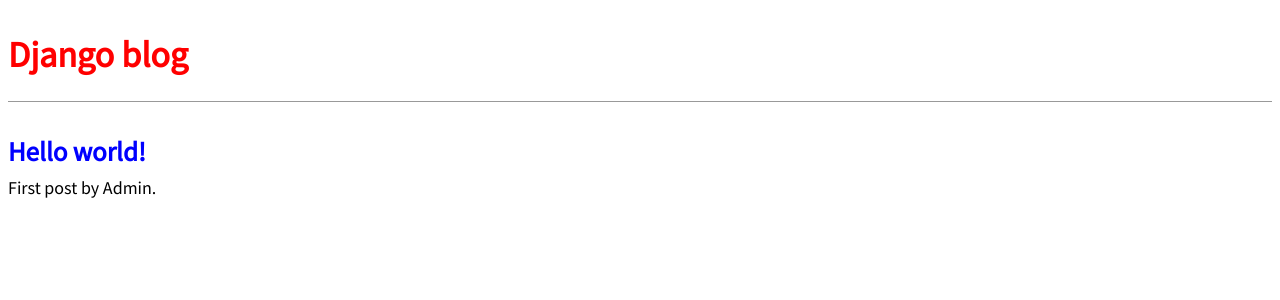
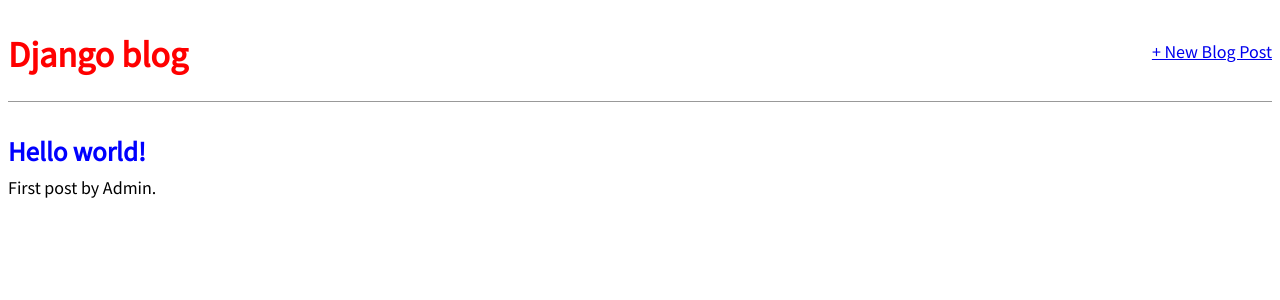
Before and after one commit to vladuhalys/Django-Blog, a Django app: page / in a window 1280 px wide. Shown: the top 300 px of the page. Run offline with Django 4.2, Linux system fonts and the light colour scheme; data comes from the database, SQL or seed files in the repository.

Commit message:
Update base.html

```diff
--- a/templates/base.html
+++ b/templates/base.html
@@ -1,18 +1,21 @@
-<!-- templates/base.html -->
-
 {% load static %}
-
 <html>
   <head>
     <title>Django blog</title>
+    <link href="https://fonts.googleapis.com/css?family=Source+Sans+Pro:400"
+    rel="stylesheet">
+    <link href="{% static 'css/base.css' %}" rel="stylesheet">
   </head>
   <body>
-    <header>
-      <h1><a href="{% url 'home' %}">Django blog</a></h1>
-      <link href="https://fonts.googleapis.com/css?family=Source+Sans+Pro:400" rel="stylesheet">
-      <link href="{% static 'css/base.css' %}" rel="stylesheet">
-    </header>
     <div>
+      <header>
+        <div class="nav-left">
+          <h1><a href="{% url 'home' %}">Django blog</a></h1>
+        </div>
+        <div class="nav-right">
+          <a href="{% url 'post_new' %}">+ New Blog Post</a>
+        </div>
+      </header>
       {% block content %}
       {% endblock content %}
     </div>
```
